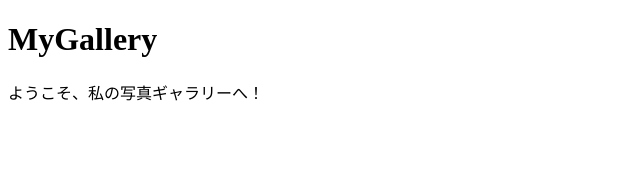
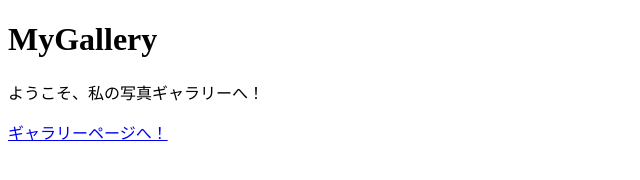
Before and after one commit to D451245/git_hub, a plain HTML site: page index.html in a window 1280 px wide. Shown: the whole page, without its empty margins (0-640 px from the left). Drawn offline with Linux system fonts and the light colour scheme.

Commit message:
リンクを追加

```diff
--- a/index.html
+++ b/index.html
@@ -8,7 +8,7 @@
 <body>
     <h1>MyGallery</h1>
     <p>ようこそ、私の写真ギャラリーへ！</p>
-
+    <a href="gallery.html">ギャラリーページへ！</a>
 
 </body>
 </html>
```
